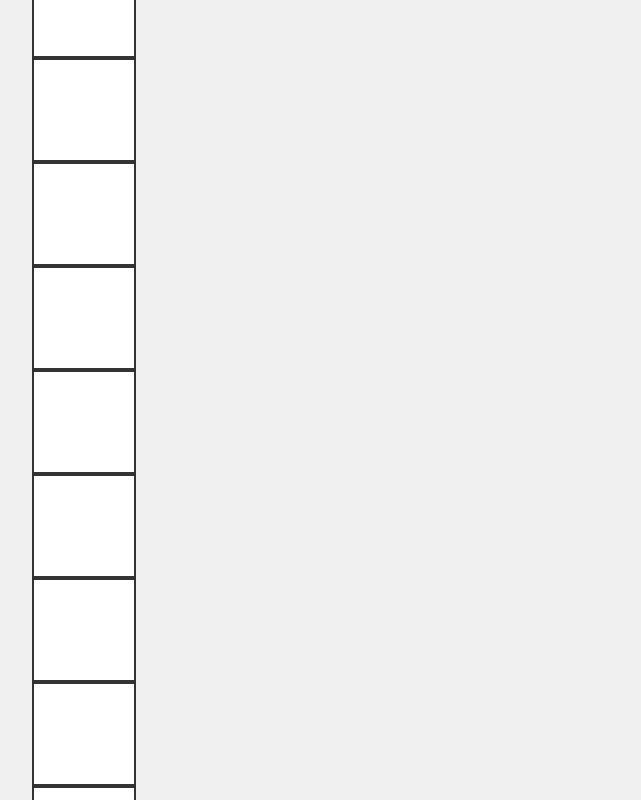
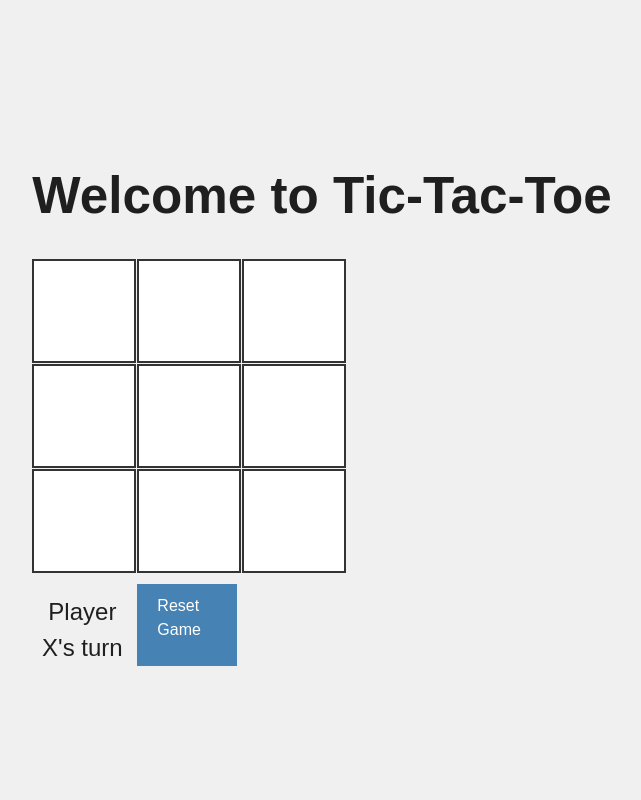
Before and after one commit to BKSoftwares21/ACA-React-Tic-Tac-Toe, a React (Vite) app: page / in a window 1280 px wide. Shown: the top 800 px of the page, without its empty margins (318-959 px from the left). Built offline with nearby package versions, Linux system fonts and the light colour scheme.

Commit message:
New styles

```diff
--- a/src/components/Play.css
+++ b/src/components/Play.css
@@ -10,7 +10,7 @@ body {
 }
 
 /* Style for the game board container */
-  .game-board {
+.grid {
   display: grid;
   grid-template-columns: repeat(3, 100px);
   grid-template-rows: repeat(3, 100px);
```
Lines whose indentation alone changed are shown as unchanged.
